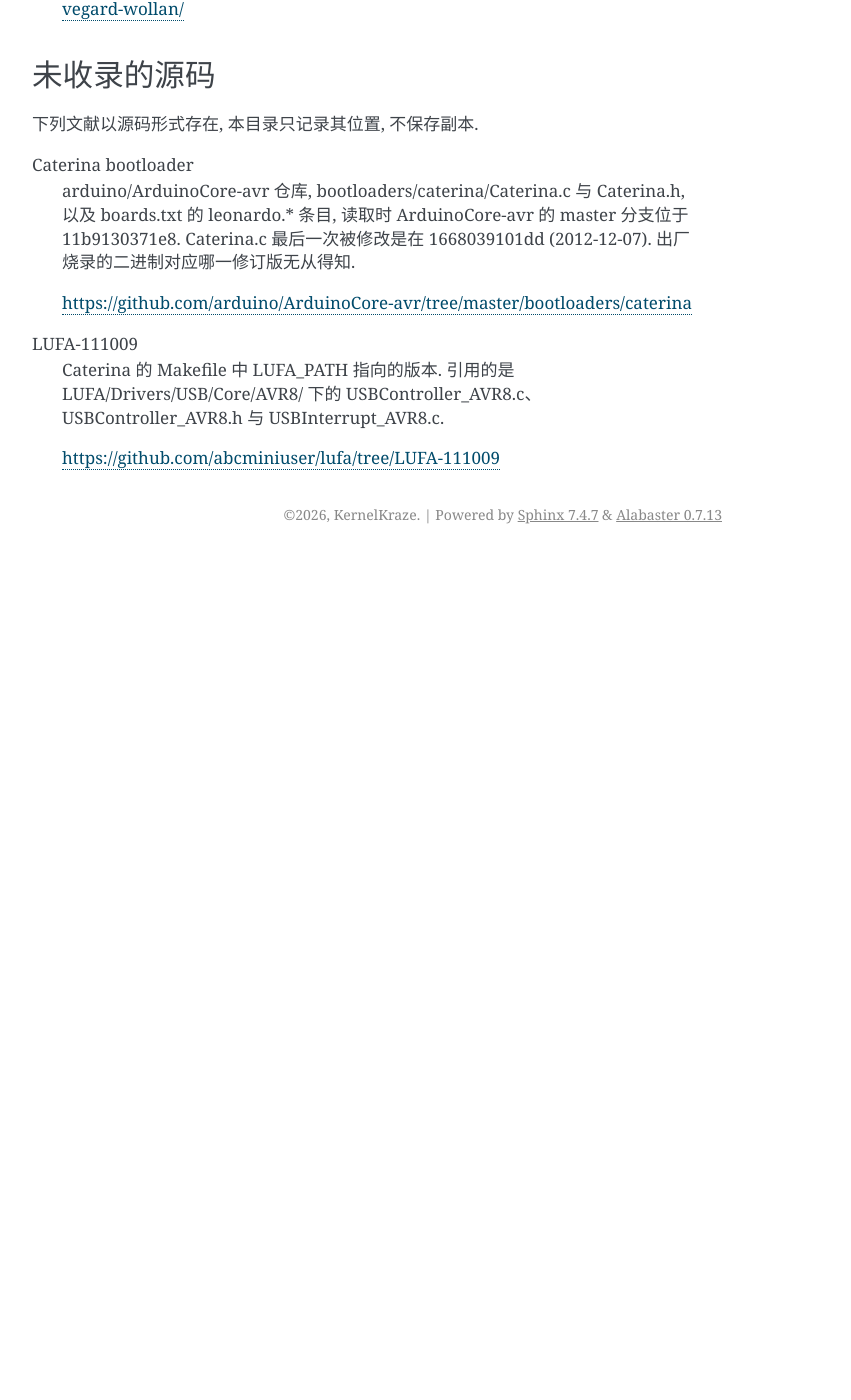
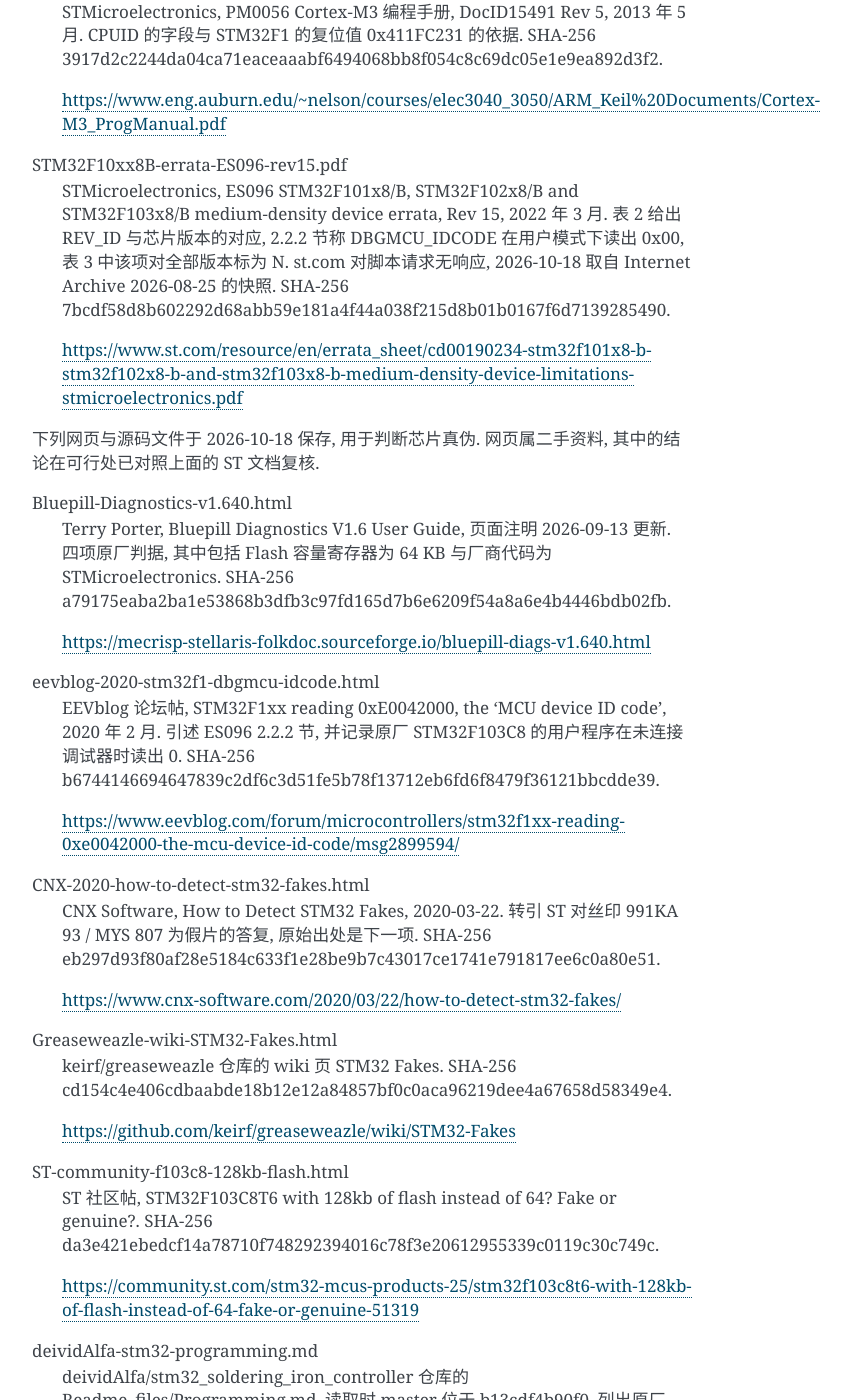
Before and after one commit to w3ngzv/Leonix, a Sphinx documentation site: the page built from Documentation/references/index.rst, in a window 1280 px wide and 1400 px high, scrolled down 2745 px. Shown: the whole window, without its empty margins (388-1239 px from the left). Built offline with Sphinx 7.4.7, drawn with Linux system fonts in a browser that asks for light colours; before the commit the page ends 3299 px from its top, so only the background shows below that; some of the changed text lies outside the part shown.

Commit message:
Documentation: 收录鉴定 STM32F103 时引用的文献
drivers/swd.c 的寄存器地址与 2026-10-18 对一块 STM32F103C8T6 核心板的
鉴定结论依据 ST 的四份文档与几个网页, 这些资料此前只存在于 MediaWiki
仓库或网上. ES096 只能从 Internet Archive 取得, st.com 对脚本请求无响应,
网页也可能失效, 因此离线保存并记录 SHA-256. 版权声明不允许再分发的文件
按本目录的惯例不纳入仓库.

Signed-off-by: KernelKraze <admin@mail.go1.qzz.io>

```diff
--- a/Documentation/references/index.rst
+++ b/Documentation/references/index.rst
@@ -97,6 +97,108 @@
 
   https://www.usb.org/sites/default/files/CDC1.2_WMC1.1_012011.zip
 
+STM32F103 与 SWD
+----------------
+
+drivers/swd.c 经 SWD 读取 STM32F103 的标识寄存器, 用于鉴定一块印字为
+STM32F103C8T6 的核心板 (2026-10-18). 下列文献是该驱动的寄存器地址与鉴定
+结论的依据. ST 的文档均声明 All rights reserved. 前三份的副本取自
+MediaWiki 仓库的 sources/pdf/, SHA-256 与该仓库的 CHECKSUMS.md 一致.
+
+STM32F103x8B-datasheet-DS5319-rev20.pdf
+  STMicroelectronics, STM32F103x8, STM32F103xB 数据手册, DS5319 Rev 20,
+  2025 年 7 月. 订货代码 (第 7 节, C8 为 64 KB) 与引脚表 (PA9、PA10、
+  PA13、PA14 标为 FT) 的依据. 取自 farnell.com, 未与 st.com 的同号文件
+  逐字节比对. SHA-256
+  1e54ce18e6c34c5b4a78986f26e245e143748c721009fc9af5953795c30686bc.
+
+  https://www.farnell.com/datasheets/4595259.pdf
+
+STM32F10xxx-RM0008-rev15.pdf
+  STMicroelectronics, RM0008 参考手册, DocID13902 Rev 15, 2014 年 6 月.
+  Flash 容量寄存器 (30.1.1)、唯一 ID (30.2)、DBGMCU_IDCODE (31.6.1)、
+  ROM 表中的 JEDEC-106 代码 (31.6.4) 与 SW-DP 的 ID 0x1BA01477 (31.8.3)
+  的依据. 现行版为 Rev 21, 未取得. SHA-256
+  12f0c3de375b6c32dfc6aec0f46e61a0ec9393e66ae32c45d9d856ec83dd223e.
+
+  https://www.espruino.com/datasheets/STM32F103xC_ref.pdf
+
+STM32-Cortex-M3-PM0056-rev5.pdf
+  STMicroelectronics, PM0056 Cortex-M3 编程手册, DocID15491 Rev 5, 2013 年
+  5 月. CPUID 的字段与 STM32F1 的复位值 0x411FC231 的依据. SHA-256
+  3917d2c2244da04ca71eaceaaabf6494068bb8f054c8c69dc05e1e9ea892d3f2.
+
+  https://www.eng.auburn.edu/~nelson/courses/elec3040_3050/ARM_Keil%20Documents/Cortex-M3_ProgManual.pdf
+
+STM32F10xx8B-errata-ES096-rev15.pdf
+  STMicroelectronics, ES096 STM32F101x8/B, STM32F102x8/B and
+  STM32F103x8/B medium-density device errata, Rev 15, 2022 年 3 月. 表 2
+  给出 REV_ID 与芯片版本的对应, 2.2.2 节称 DBGMCU_IDCODE 在用户模式下
+  读出 0x00, 表 3 中该项对全部版本标为 N. st.com 对脚本请求无响应,
+  2026-10-18 取自 Internet Archive 2026-08-25 的快照. SHA-256
+  7bcdf58d8b602292d68abb59e181a4f44a038f215d8b01b0167f6d7139285490.
+
+  https://www.st.com/resource/en/errata_sheet/cd00190234-stm32f101x8-b-stm32f102x8-b-and-stm32f103x8-b-medium-density-device-limitations-stmicroelectronics.pdf
+
+下列网页与源码文件于 2026-10-18 保存, 用于判断芯片真伪. 网页属二手资料,
+其中的结论在可行处已对照上面的 ST 文档复核.
+
+Bluepill-Diagnostics-v1.640.html
+  Terry Porter, Bluepill Diagnostics V1.6 User Guide, 页面注明 2026-09-13
+  更新. 四项原厂判据, 其中包括 Flash 容量寄存器为 64 KB 与厂商代码为
+  STMicroelectronics. SHA-256
+  a79175eaba2ba1e53868b3dfb3c97fd165d7b6e6209f54a8a6e4b4446bdb02fb.
+
+  https://mecrisp-stellaris-folkdoc.sourceforge.io/bluepill-diags-v1.640.html
+
+eevblog-2020-stm32f1-dbgmcu-idcode.html
+  EEVblog 论坛帖, STM32F1xx reading 0xE0042000, the 'MCU device ID code',
+  2020 年 2 月. 引述 ES096 2.2.2 节, 并记录原厂 STM32F103C8 的用户程序
+  在未连接调试器时读出 0. SHA-256
+  b6744146694647839c2df6c3d51fe5b78f13712eb6fd6f8479f36121bbcdde39.
+
+  https://www.eevblog.com/forum/microcontrollers/stm32f1xx-reading-0xe0042000-the-mcu-device-id-code/msg2899594/
+
+CNX-2020-how-to-detect-stm32-fakes.html
+  CNX Software, How to Detect STM32 Fakes, 2020-03-22. 转引 ST 对丝印
+  991KA 93 / MYS 807 为假片的答复, 原始出处是下一项. SHA-256
+  eb297d93f80af28e5184c633f1e28be9b7c43017ce1741e791817ee6c0a80e51.
+
+  https://www.cnx-software.com/2020/03/22/how-to-detect-stm32-fakes/
+
+Greaseweazle-wiki-STM32-Fakes.html
+  keirf/greaseweazle 仓库的 wiki 页 STM32 Fakes. SHA-256
+  cd154c4e406cdbaabde18b12e12a84857bf0c0aca96219dee4a67658d58349e4.
+
+  https://github.com/keirf/greaseweazle/wiki/STM32-Fakes
+
+ST-community-f103c8-128kb-flash.html
+  ST 社区帖, STM32F103C8T6 with 128kb of flash instead of 64? Fake or
+  genuine?. SHA-256
+  da3e421ebedcf14a78710f748292394016c78f3e20612955339c0119c30c749c.
+
+  https://community.st.com/stm32-mcus-products-25/stm32f103c8t6-with-128kb-of-flash-instead-of-64-fake-or-genuine-51319
+
+deividAlfa-stm32-programming.md
+  deividAlfa/stm32_soldering_iron_controller 仓库的
+  Readme_files/Programming.md, 读取时 master 位于 b13cdf4b90f0. 列出原厂
+  STM32F101/102/103 Cx/Rx 可能出现的 DBGMCU_IDCODE 与 Flash 容量寄存器
+  取值. SHA-256
+  9104d5b7372222eea3cda9b4a3a6e473ac7f521a8ea7b05726b3b9a19ab1475e.
+
+  https://github.com/deividAlfa/stm32_soldering_iron_controller/blob/master/Readme_files/Programming.md
+
+OpenOCD-jep106.inc, OpenOCD-arm_coresight.h
+  OpenOCD 源码 src/helper/jep106.inc 与 src/target/arm_coresight.h, 读取
+  时 master 位于 bb5a52da599c. 前者把 JEP106 代码映射到厂商名 (第 0 组
+  0x20 为 STMicroelectronics), 后者给出由 PIDR 求零件号与设计厂商的位域.
+  按 GPL-2.0-or-later 发布, 可以再分发, 为与本节其余文件一致仍不纳入
+  仓库. SHA-256 分别为
+  92386f15139654b67e7756dcadd25881264bb7d8e8ea88386b96095855f5db5f 与
+  c99cdcfda2dbb34096ddd023f852484e48cf1dfcf136efacbd49cbfba004e36c.
+
+  https://github.com/openocd-org/openocd/tree/master/src
+
 架构的历史资料
 --------------
 
```
